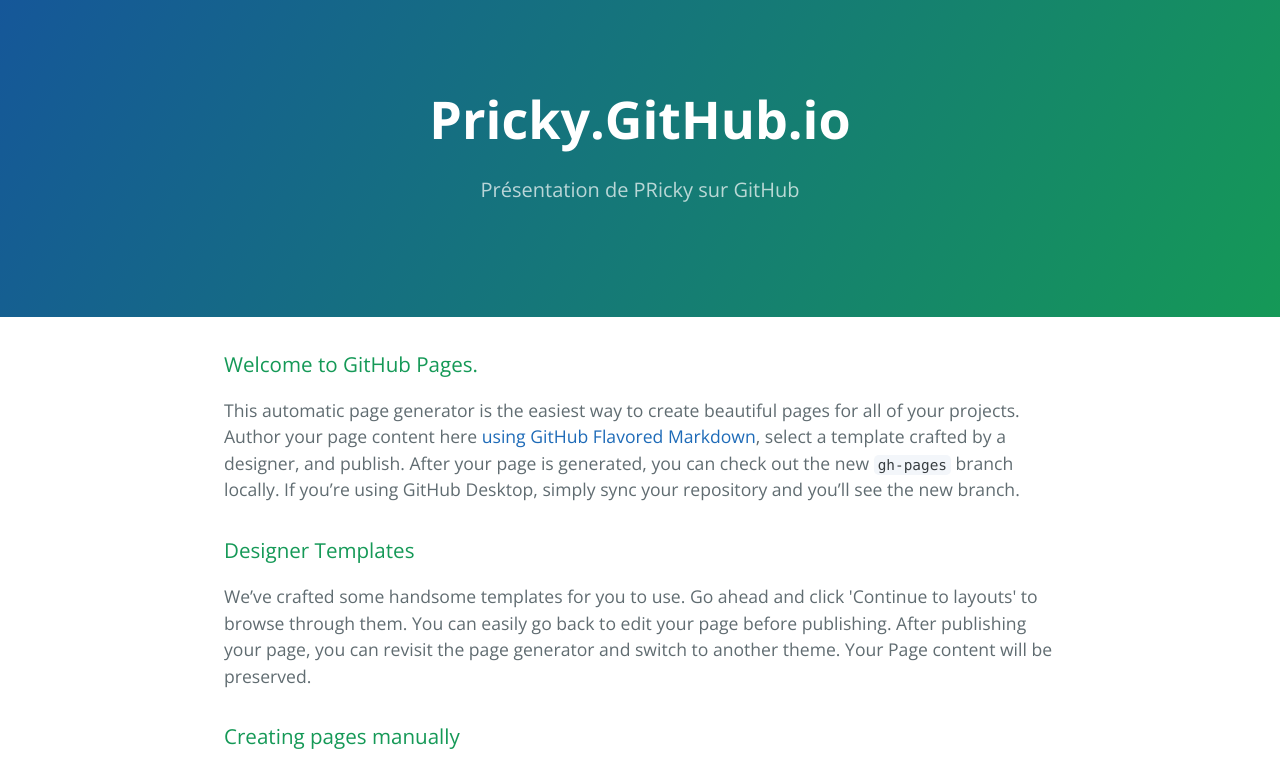
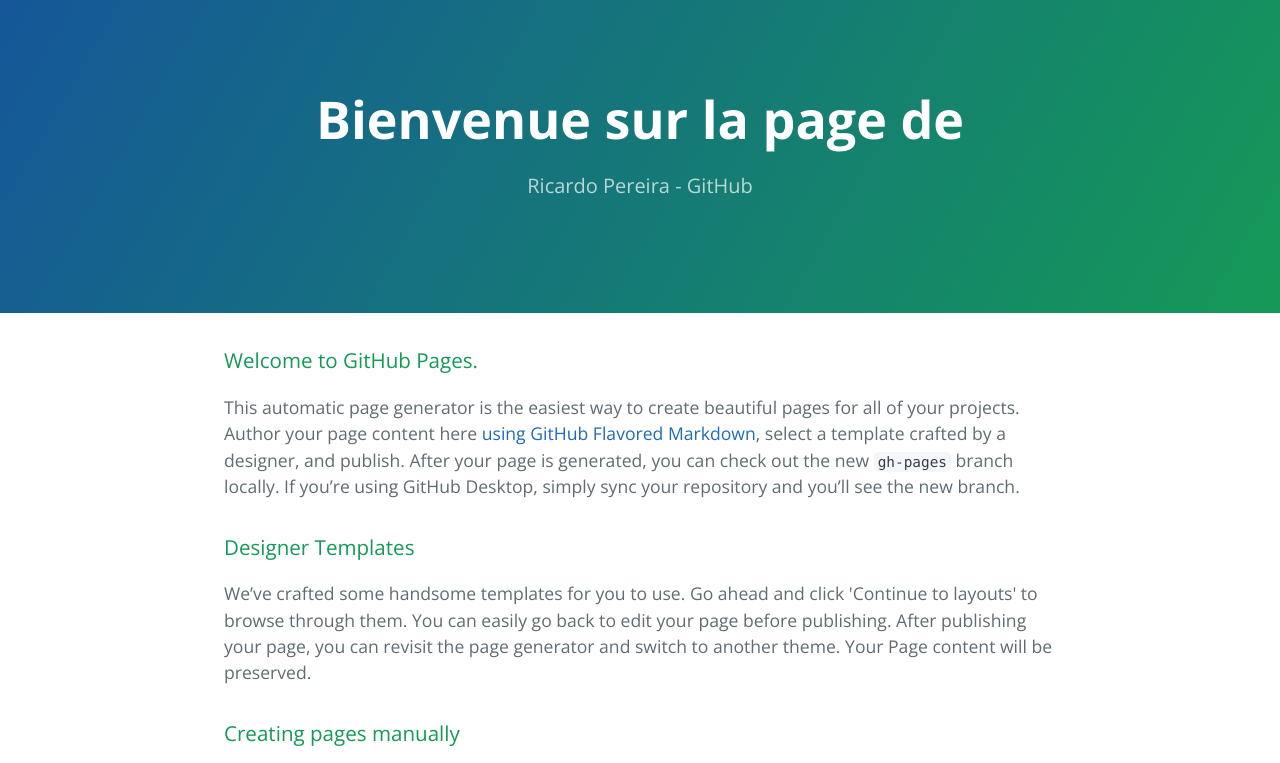
Before and after one commit to pricky/pricky.github.io, a plain HTML site: page index.html in a window 1280 px wide. Shown: the top 763 px of the page. Drawn offline with nearby package versions, Linux system fonts and the light colour scheme.

Commit message:
Update index.html

```diff
--- a/index.html
+++ b/index.html
@@ -11,8 +11,8 @@
   </head>
   <body>
     <section class="page-header">
-      <h1 class="project-name">Pricky.GitHub.io</h1>
-      <h2 class="project-tagline">Présentation de PRicky sur GitHub</h2>
+      <h2 class="project-name">Bienvenue sur la page de</h2>
+      <h1 class="project-tagline">Ricardo Pereira - GitHub</h1>
     </section>
 
     <section class="main-content">
```
